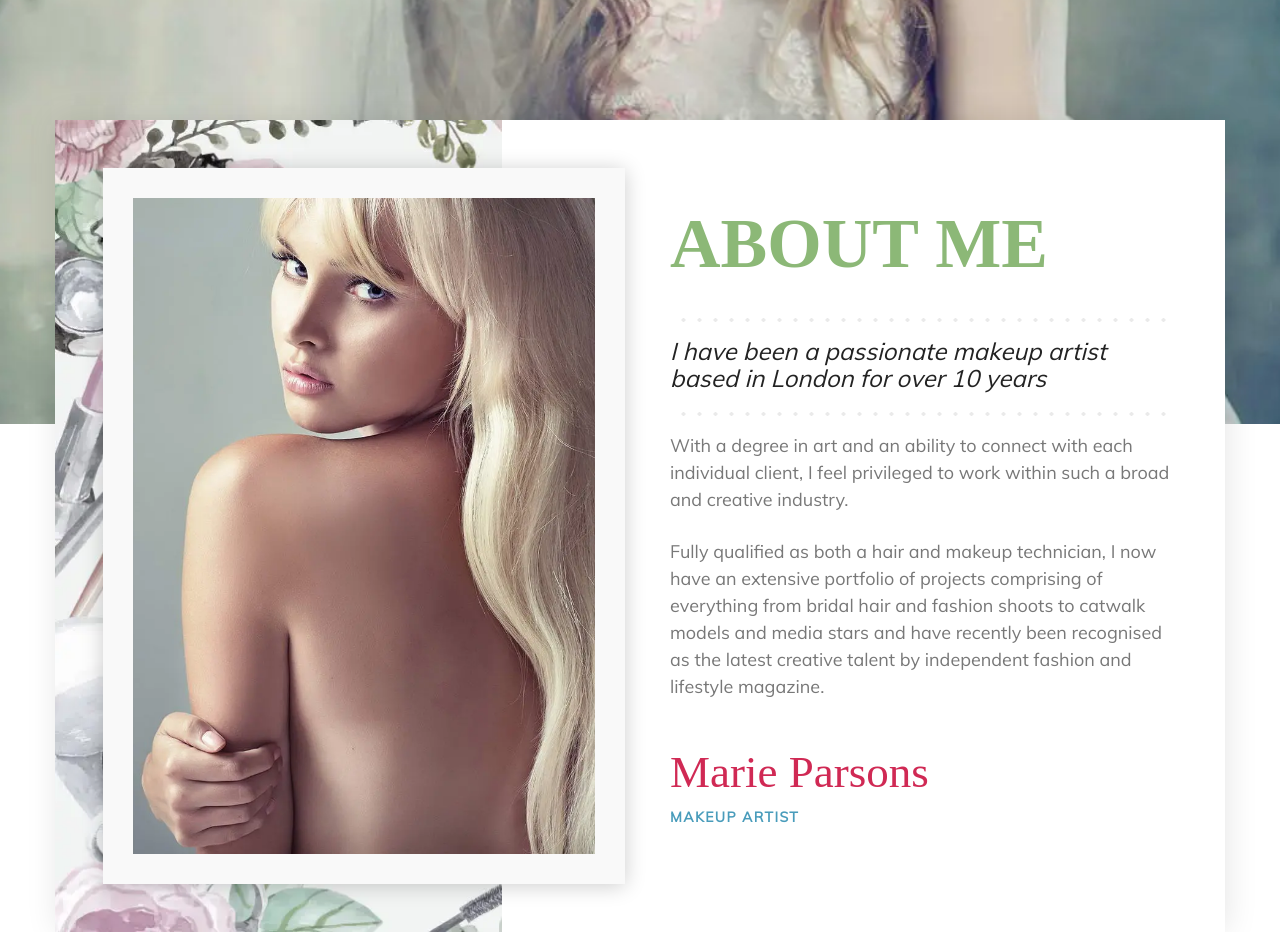
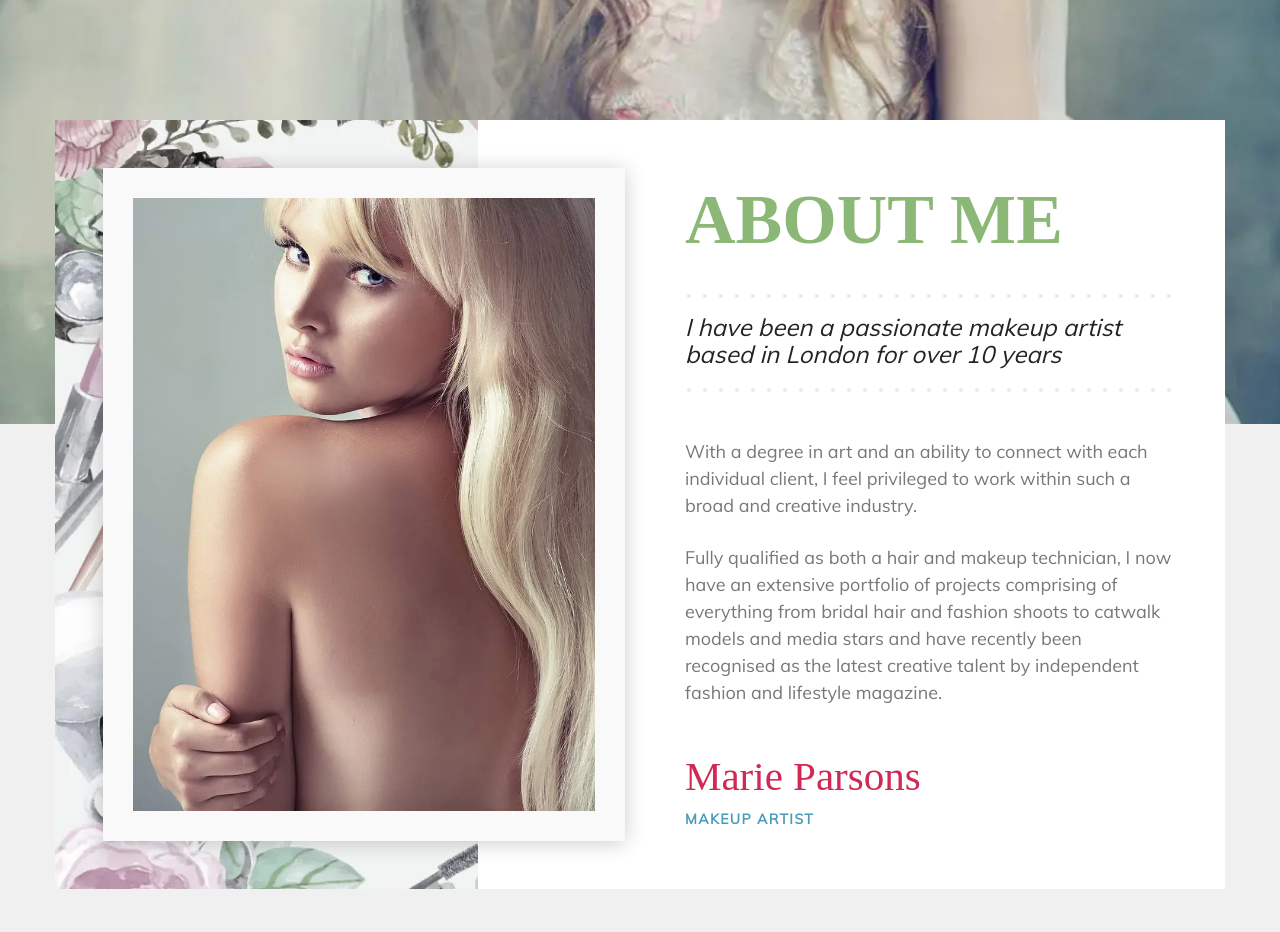
Before and after one commit to denis-gerc/hairstyles, a website: page hairstyles/index.html in a window 1280 px wide. Shown: the part 680-1612 px from the top of the page. Drawn offline with nearby package versions, Linux system fonts and the light colour scheme; files whose address does not match are found by name.

Commit message:
fix finish

```diff
--- a/#src/scss/home/about-me.scss
+++ b/#src/scss/home/about-me.scss
@@ -1,6 +1,5 @@
 .about-me {
-	// background: #f0f0f0;
-	z-index: 2;
+	 background: #f0f0f0;
 }
 
 .page__about-me {
@@ -9,19 +8,23 @@
 
 .about-me__row {
 	display: flex;
-	justify-content: space-between;
-	align-items: center;
-	box-shadow: 2px 0 30px rgba(0, 0, 0, 0.1);
+	position: relative;
 	background: url("../../img/bg/side_bg_1.jpg") left top / contain no-repeat white;
 	@include adaptiv-value("padding", 60, 30, 0);
+	z-index: 2;
+}
+
+.about-me__column{
+	flex: 0 1 48.6%;
+}
+
+.about-me__column--b {
+	flex: 0 1 51%;
 }
 
 .about-me__media {
-	padding: 0 0 66.67% 0;
-	width: 48.57%;
-	max-height: 700px;
 	height: 100%;
-	background: url("../../img/bg/side_bg_1.jpg") left top / contain no-repeat;
+	width: 100%;
 }
 
 .about-me__img {
@@ -30,8 +33,7 @@
 }
 
 .about-me__content {
-	flex-basis: 50%;
-	padding-left: 30px;
+	padding: 0 0 0 60px;
 }
 
 .about-me__title-h2 {
@@ -42,6 +44,7 @@
 	color: #8cb877;
 	// padding-bottom: 60px;
 	@include adaptiv-value("padding-bottom", 60, 20, 0);
+	@include adaptiv-value("padding-top", 30, 10, 0);
 }
 
 .about-me__intro {
@@ -53,7 +56,7 @@
 	color: #232323;
 	position: relative;
 	padding: 20px 0;
-	margin-bottom: 20px;
+	margin-bottom: 50px;
 
 	&:before {
 		@include hr-dots($top: 0, $right: 0, $left: 0, $height: 4px);
@@ -75,7 +78,7 @@
 .about-me__title-h4 {
 	color: $color-accent;
 	font-weight: 400;
-	@include adaptiv-font(45, 35, 1);
+	@include adaptiv-font(45, 35, 0);
 	padding-top: 25px;
 }
 
--- a/hairstyles/index.html
+++ b/hairstyles/index.html
@@ -76,9 +76,12 @@
 <section class="about-me page__about-me">
   <div class="container">
     <div class="about-me__row">
+      <div class="about-me__column">
         <div class="about-me__media _ibg">
           <picture><source srcset="../img/images/about.webp" type="image/webp"><img class="about-me__img" src="../img/images/about.jpg" alt=""></picture>
         </div>
+      </div>
+      <div class="about-me__column about-me__column--b">
         <div class="about-me__content">
           <h2 class="about-me__title-h2">About me</h2>
           <h3 class="about-me__intro">I have been a passionate makeup artist based in London for over 10 years</h3>
@@ -92,6 +95,8 @@
                                     independent fashion and lifestyle magazine.</p>
           <h4 class="about-me__title-h4">Marie Parsons</h4>
           <p class="about-me__subtitle">Makeup artist</p>
+        </div>
+      </div>
     </div>
   </div>
 </section>
```
Also changed, not shown: #src/pages/home/about-me.html (+5 -0 lines), hairstyles/css/style.css, hairstyles/css/style.min.css. Lines whose indentation alone changed are shown as unchanged.
